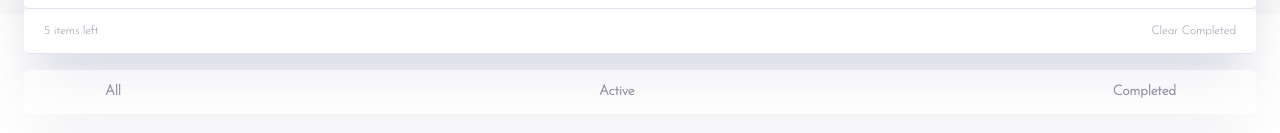
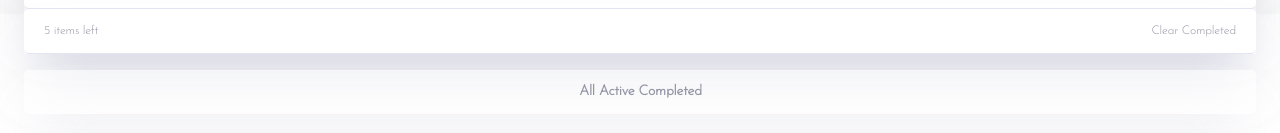
Before and after one commit to Vladislav-Peryazev77/todo-list, a plain HTML site: page index.html in a window 1280 px wide. Shown: the part 565-698 px from the top of the page. Drawn offline with Linux system fonts and the light colour scheme.

Commit message:
fix: bugs

```diff
--- a/index.html
+++ b/index.html
@@ -97,6 +97,7 @@
         </div>
         <div class="main__interaction">
           <div class="block interaction">
+            <div class="interaction__content">
               <span class="interaction__select-all">
                 All
               </span>
@@ -110,5 +111,6 @@
           </div>
         </div>
       </div>
+    </div>
   </body>
 </html>
--- a/styles/styles.css
+++ b/styles/styles.css
@@ -126,15 +126,18 @@
   color: #9495A5;
 }
 .interaction {
+  display: flex;
+  justify-content: center;
   padding: 15px 80px 15px 81px;
   font-style: normal;
   font-weight: 700;
   font-size: 14px;
   line-height: 14px;
-  /* identical to box height */
-  display: flex;
-  justify-content: space-between;
   letter-spacing: -0.194444px;
   color: #9495A5;
   box-shadow: 0px 35px 50px -15px rgba(194, 195, 214, 0.5);
+  margin-bottom: 40px;
 }
+.main__interaction {
+  margin-bottom: 40px;
+}
```
Lines whose indentation alone changed are shown as unchanged.
